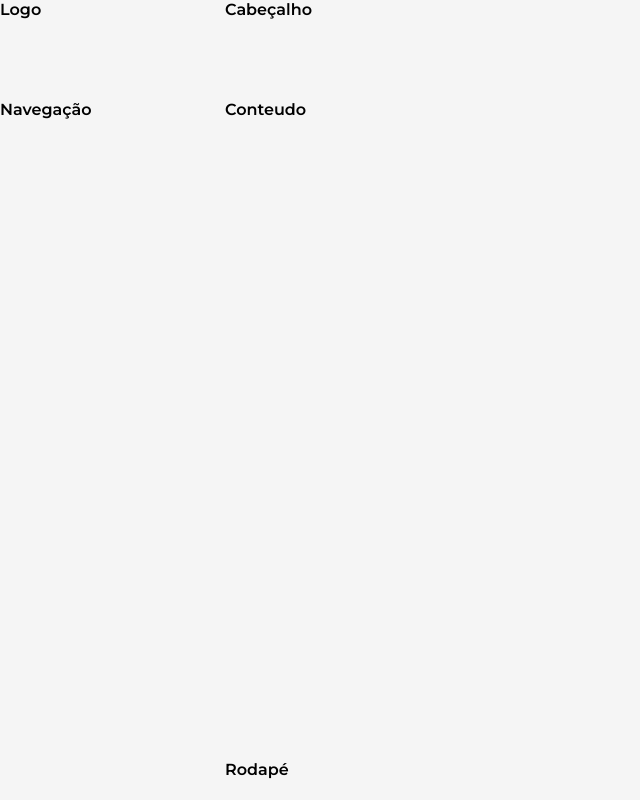
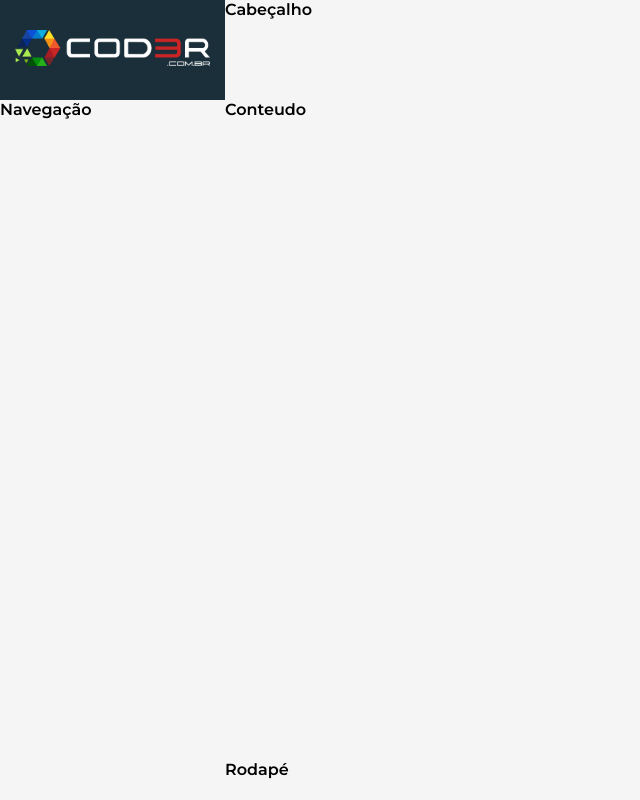
Before and after one commit to pedrofranq96/Projeto-Cadrasto-Usuarios, a React (Create React App) app in the folder frontend/: page / in a window 1280 px wide. Shown: the whole page, without its empty margins (0-640 px from the left). Built offline with nearby package versions, Linux system fonts and the light colour scheme.

Commit message:
Etapa 3: adicionando o logo

```diff
--- a/frontend/src/components/template/Logo.css
+++ b/frontend/src/components/template/Logo.css
@@ -0,0 +1,11 @@
+aside.logo {
+    background-color: var(--bg-dark);
+    display: flex;
+    justify-content: center;
+    align-items: center;
+}
+
+aside.logo img {
+    padding: 0px 15px;
+    width: 100%;
+}
--- a/frontend/src/components/template/Logo.jsx
+++ b/frontend/src/components/template/Logo.jsx
@@ -1,7 +1,10 @@
 import './Logo.css'
 import React from 'react'
+import logo from '../../assets/imgs/logo.png'
 
 export default props =>
     <aside className="logo">
-        Logo
+        <a href="/" className="logo">
+            <img src={logo} alt="logo" />
+        </a>
     </aside>
```
Also changed, not shown: frontend/src/assets/imgs/logo.png (added).
